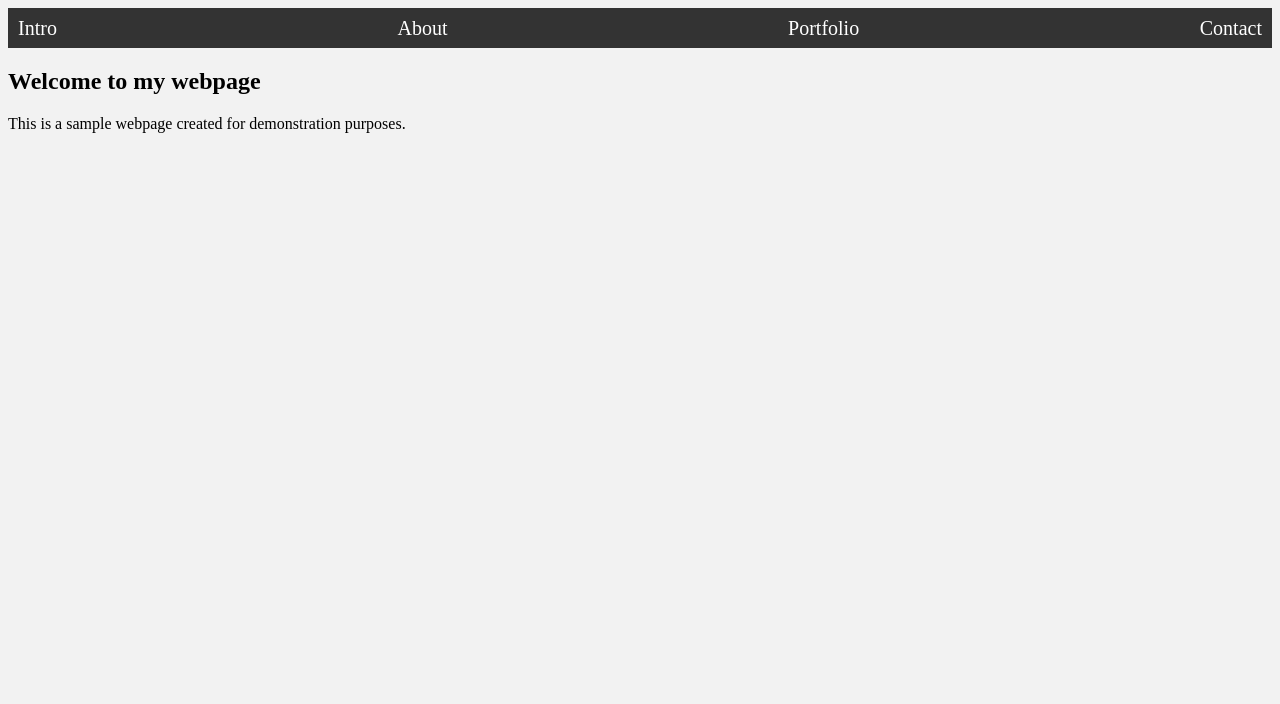
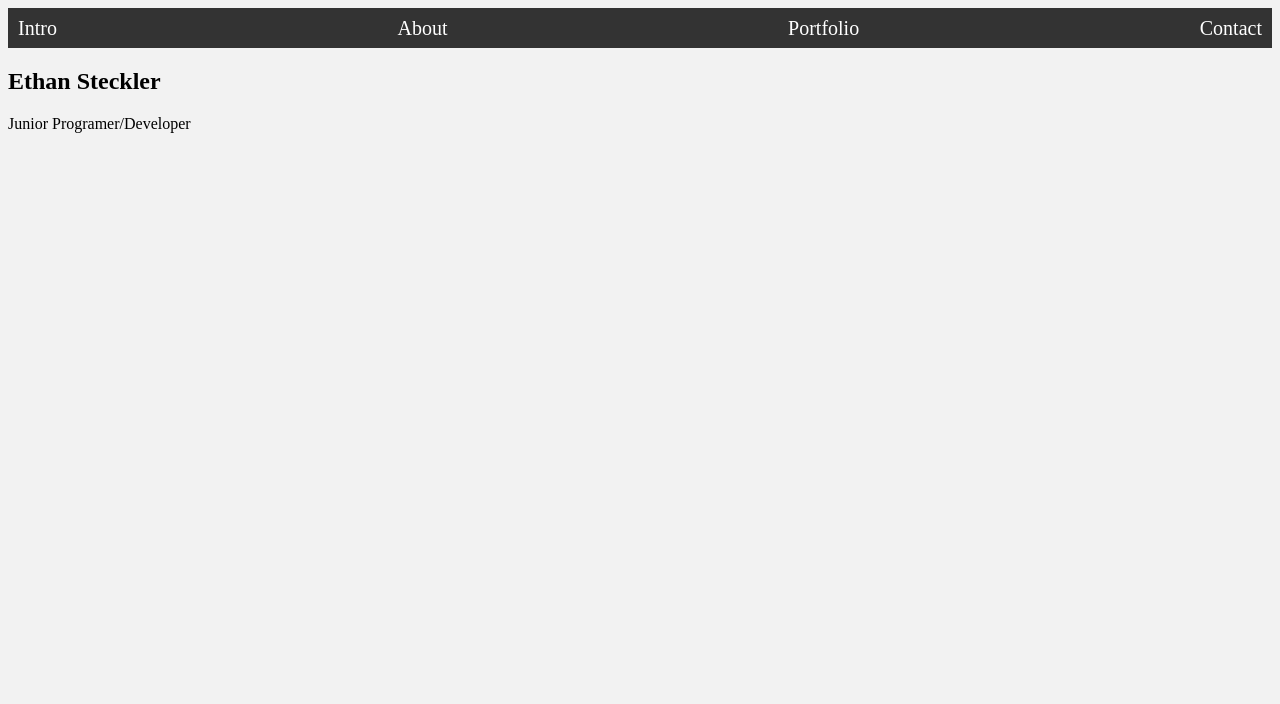
Before and after one commit to SauceSavior/PortfolioDone, a plain HTML site: page index.html in a window 1280 px wide. Shown: the top 704 px of the page. Drawn offline with Linux system fonts and the light colour scheme.

Commit message:
Add files via upload

```diff
--- a/index.html
+++ b/index.html
@@ -15,8 +15,8 @@
       </nav>
     </header>
     <section id="intro" class="intro">
-      <h1>Welcome to my webpage</h1>
-      <p>This is a sample webpage created for demonstration purposes.</p>
+      <h1>Ethan Steckler</h1>
+      <p>Junior Programer/Developer</p>
     </section>
     <section class="footer">
         <a href="https://github.com/SauceSavior"><img src="MyLogo.png" alt="Image 1"></a>
```
